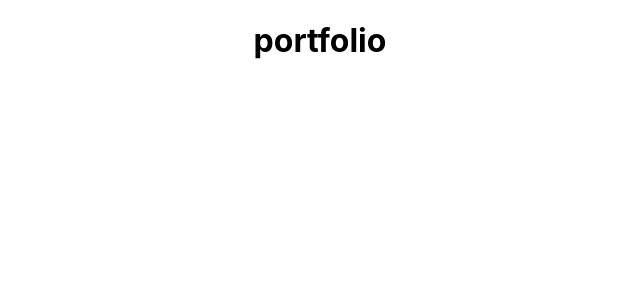
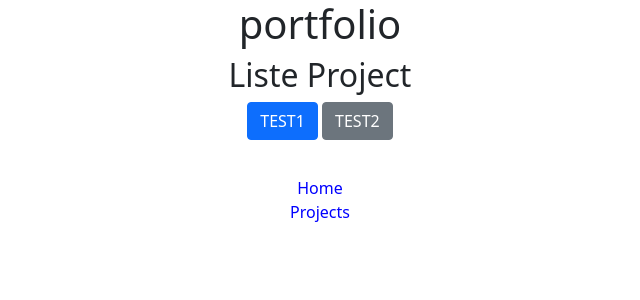
Before and after one commit to A-Lari/frontend-portfolio, a React (Create React App) app: page /project in a window 1280 px wide. Shown: the top 300 px of the page, without its empty margins (320-960 px from the left). Built offline with nearby package versions, Linux system fonts and the light colour scheme.

Commit message:
Ajout routeur + boutsrap

```diff
--- a/package.json
+++ b/package.json
@@ -6,8 +6,12 @@
     "@testing-library/jest-dom": "^5.16.4",
     "@testing-library/react": "^13.1.1",
     "@testing-library/user-event": "^13.5.0",
+    "axios": "^0.26.1",
+    "bootstrap": "^5.1.3",
     "react": "^18.0.0",
+    "react-bootstrap": "^2.3.0",
     "react-dom": "^18.0.0",
+    "react-router-dom": "^6.3.0",
     "react-scripts": "5.0.1",
     "web-vitals": "^2.1.4"
   },
--- a/src/App.js
+++ b/src/App.js
@@ -1,10 +1,18 @@
-import logo from "./logo.svg";
 import "./App.css";
+import { Route, Routes } from "react-router-dom";
+import { NavBar } from "./components/Navbar";
+import Home from "./pages/Home";
+import ProjectList from "./pages/ProjectList";
 
 function App() {
   return (
     <div className="App">
       <h1>portfolio</h1>
+      <Routes>
+        <Route path="/" element={<Home />} />
+        <Route path="/project" element={<ProjectList />} />
+      </Routes>
+      <NavBar/>
     </div>
   );
 }
--- /dev/null
+++ b/src/components/Navbar/Navbar.css
@@ -0,0 +1,13 @@
+.navbar {
+    display:flex;
+    flex-direction: column;
+    border:solid 2px white;
+    padding:2%;
+    margin:2%;
+}
+
+
+:is(a, a:visited) {
+    color: blue;
+    text-decoration: none;
+}
--- /dev/null
+++ b/src/components/Navbar/index.js
@@ -0,0 +1,11 @@
+import { Link } from "react-router-dom";
+import "./Navbar.css";
+
+export function NavBar() {
+  return (
+    <nav className="navbar">
+      <Link to="/">Home</Link>
+      <Link to="/project">Projects</Link>
+    </nav>
+  );
+}
--- a/src/index.js
+++ b/src/index.js
@@ -3,11 +3,16 @@ import ReactDOM from 'react-dom/client';
 import './index.css';
 import App from './App';
 import reportWebVitals from './reportWebVitals';
+import { BrowserRouter } from "react-router-dom";
+
+import 'bootstrap/dist/css/bootstrap.min.css';
 
 const root = ReactDOM.createRoot(document.getElementById('root'));
 root.render(
   <React.StrictMode>
-    <App />
+    <BrowserRouter>
+      <App />
+    </BrowserRouter>
   </React.StrictMode>
 );
 
--- /dev/null
+++ b/src/pages/Home/index.js
@@ -0,0 +1,6 @@
+import "./Home.css";
+export default function Home() {
+    return (
+      <div>Home</div>
+    )
+}
--- /dev/null
+++ b/src/pages/ProjectList/index.js
@@ -0,0 +1,10 @@
+import { Button } from 'react-bootstrap';
+export default function ProjectList() {
+  return (
+    <>
+    <h2>Liste Project</h2>
+    <Button variant="primary">TEST1</Button>{' '}
+    <Button variant="secondary">TEST2</Button>{' '}
+    </>
+  )
+}
```
Also changed, not shown: src/pages/Home/Home.css (added), src/pages/ProjectList/ProjectList.css (added), 1 other file (tests, documents, lock files or other folders).
